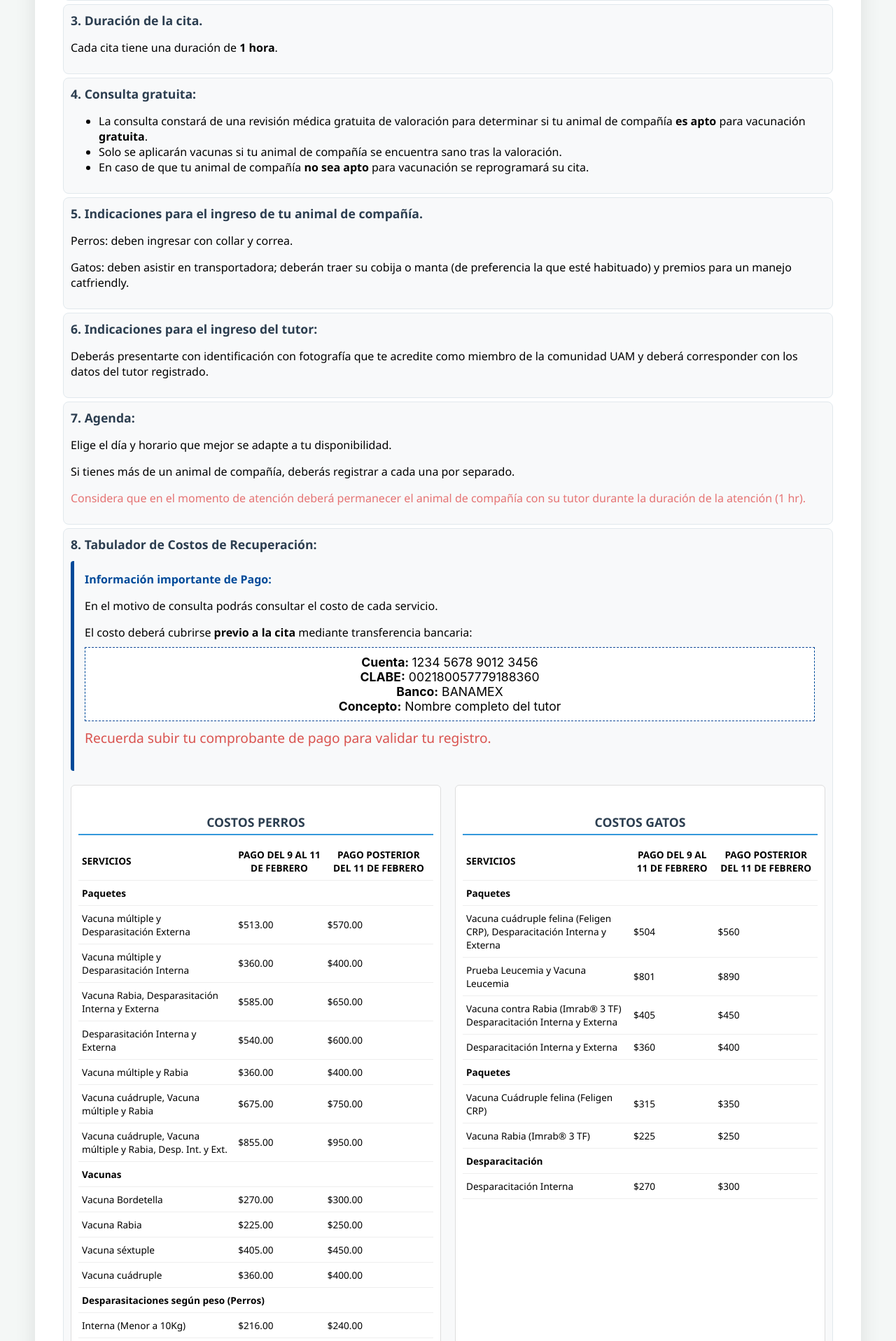
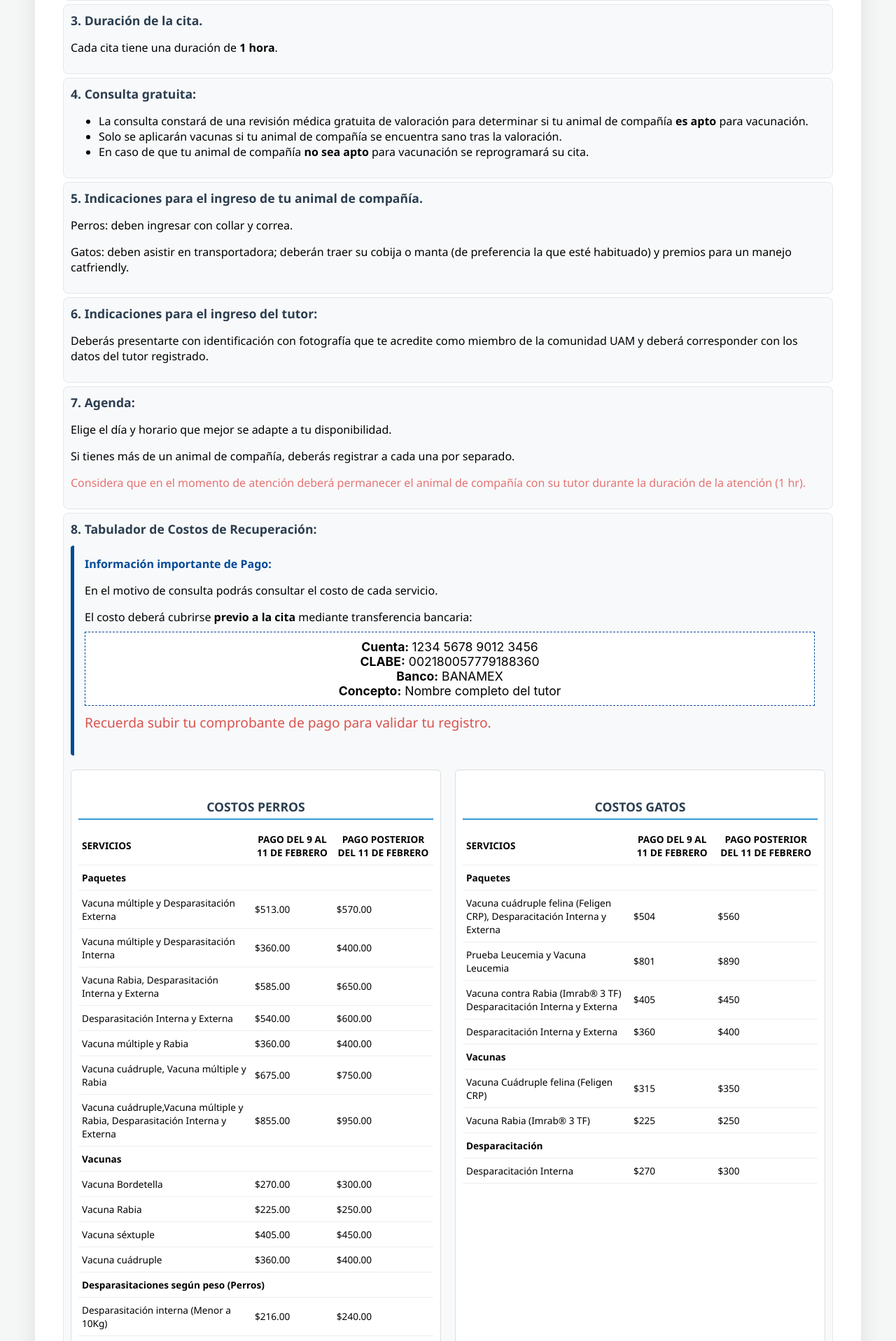
Before and after one commit to yolisovi/hospital-veterinario-hve, a Flask app: page / in a window 1280 px wide. Shown: the part 394-2311 px from the top of the page at 70% size. Run offline with Flask 3, Linux system fonts and the light colour scheme.

Commit message:
prueba antes del servido3r

```diff
--- a/hospvet/campañas/vacunacion/forms.py
+++ b/hospvet/campañas/vacunacion/forms.py
@@ -64,25 +64,25 @@ class RegistroCitaForm(FlaskForm):
     ])
 
     rango_peso_perro_interno = RadioField('Desparasitación interna según peso', choices=[
-        ('desp_int_menor_10kg', 'Desparasitación interna (Perro < 10Kg)'),
-        ('desp_int_10kg_20kg', 'Desparasitación interna (Perro 10Kg - 20Kg)'),
-        ('desp_int_mayor_20kg', 'Desparasitación interna (Perro > 20Kg)')
+        ('desp_int_menor_10kg', 'Desparasitación interna (Perro peso menor a 10Kg)'),
+        ('desp_int_10kg_20kg', 'Desparasitación interna (Perro peso mayor a 10Kg y hasta 20Kg)'),
+        ('desp_int_mayor_20kg', 'Desparasitación interna (Perro peso mayor a 20Kg)')
     ], validators=[Optional()])
 
     rango_peso_perro_externo = RadioField('Desparasitación externa según peso', choices=[
-        ('desp_ext_menor_10kg', 'Desparasitación externa (Perro < 10Kg)'),
-        ('desp_ext_10kg_20kg', 'Desparasitación externa (Perro 10Kg - 20Kg)'),
-        ('desp_ext_mayor_20kg', 'Desparasitación externa (Perro > 20Kg)')
+        ('desp_ext_menor_10kg', 'Desparasitación externa (Perro peso menor a 10Kg)'),
+        ('desp_ext_10kg_20kg', 'Desparasitación externa (Perro peso mayor a 10Kg y hasta 20Kg)'),
+        ('desp_ext_mayor_20kg', 'Desparasitación externa (Perro peso mayor a 20Kg)')
     ], validators=[Optional()])
 
     servicios_gato = MultiCheckboxField('Servicios para Gatos', choices=[
-        ('v_cuadruple_desparacitacion_completa', 'Vacuna cuádruple felina y Desparasitación Interna/Externa'),
+        ('v_cuadruple_desparacitacion_completa', 'Vacuna cuádruple felina (Feligen CRP), Desparacitación Interna y Externa'),
         ('prueba_v_leucemia', 'Prueba Leucemia y Vacuna Leucemia'),
-        ('v_rabia_desparacitacion_completa', 'Vacuna contra Rabia y Desparasitación Interna/Externa'),
-        ('desparacitacion_interna_externa', 'Desparasitación Interna y Externa'),
+        ('v_rabia_desparacitacion_completa', 'Vacuna contra Rabia (Imrab® 3 TF) Desparacitación Interna y Externa'),
+        ('desparacitacion_interna_externa', 'Desparacitación Interna y Externa'),
         ('v_cuadruple_felina', 'Vacuna Cuádruple felina (Feligen CRP)'),
-        ('desparacitacion_interna', 'Desparasitación Interna'),
-        ('v_antirrabica_gato', 'Vacuna Rabia (Imrab 3 TF)')
+        ('desparacitacion_interna', 'Desparacitación Interna'),
+        ('v_antirrabica_gato', 'Vacuna Rabia (Imrab® 3 TF)')
     ], validators=[Optional()])
 
 
--- a/hospvet/templates/formulario_vacunacion_2026.html
+++ b/hospvet/templates/formulario_vacunacion_2026.html
@@ -51,7 +51,7 @@
             <div class="info-card">
                 <h4>4. Consulta gratuita:</h4>
                 <ul class="card-list">
-                    <li>La consulta constará de una revisión médica gratuita de valoración para determinar si tu animal de compañía <strong>es apto</strong> para vacunación <strong>gratuita</strong>.</li>
+                    <li>La consulta constará de una revisión médica gratuita de valoración para determinar si tu animal de compañía <strong>es apto</strong> para vacunación.</li>
                     <li>Solo se aplicarán vacunas si tu animal de compañía se encuentra sano tras la valoración.</li>
                     <li>En caso de que tu animal de compañía <strong>no sea apto </strong>para vacunación se reprogramará su cita.</li>
                 </ul>
@@ -139,7 +139,8 @@
                                     <td>$750.00</td>
                                 </tr>
                                 <tr>
-                                    <td style="text-align: left;">Vacuna cuádruple, Vacuna múltiple y Rabia, Desp. Int. y Ext.</td>
+                                    <td style="text-align: left;">Vacuna cuádruple,Vacuna múltiple y
+                                    Rabia, Desparasitación Interna y Externa</td>
                                     <td>$855.00</td>
                                     <td>$950.00</td>
                                 </tr>
@@ -170,32 +171,32 @@
                                     <td colspan="3" style="text-align: left;"><strong>Desparasitaciones según peso (Perros)</strong></td>
                                 </tr>
                                 <tr>
-                                    <td style="text-align: left;">Interna (Menor a 10Kg)</td>
+                                    <td style="text-align: left;">Desparasitación interna (Menor a 10Kg)</td>
                                     <td>$216.00</td>
                                     <td>$240.00</td>
                                 </tr>
                                 <tr>
-                                    <td style="text-align: left;">Interna (10Kg hasta 20Kg)</td>
+                                    <td style="text-align: left;">Desparasitación interna (10Kg hasta 20Kg)</td>
                                     <td>$252.00</td>
                                     <td>$280.00</td>
                                 </tr>
                                 <tr>
-                                    <td style="text-align: left;">Interna (Mayor a 20Kg)</td>
+                                    <td style="text-align: left;">Desparasitación interna (Mayor a 20Kg)</td>
                                     <td>$270.00</td>
                                     <td>$300.00</td>
                                 </tr>
                                 <tr>
-                                    <td style="text-align: left;">Externa (Menor a 10Kg)</td>
+                                    <td style="text-align: left;">Desparasitación externa (Menor a 10Kg)</td>
                                     <td>$180.00</td>
                                     <td>$200.00</td>
                                 </tr>
                                 <tr>
-                                    <td style="text-align: left;">Externa (10Kg hasta 20Kg)</td>
+                                    <td style="text-align: left;">Desparasitación externa (10Kg hasta 20Kg)</td>
                                     <td>$225.00</td>
                                     <td>$250.00</td>
                                 </tr>
                                 <tr>
-                                    <td style="text-align: left;">Externa (Mayor a 20Kg)</td>
+                                    <td style="text-align: left;">Desparasitación externa (Mayor a 20Kg)</td>
                                     <td>$270.00</td>
                                     <td>$300.00</td>
                                 </tr>
@@ -238,7 +239,7 @@
                                     <td>$400</td>
                                 </tr>
                                 <tr class="table-secondary">
-                                    <td colspan="3" style="text-align: left;"><strong>Paquetes</strong></td>
+                                    <td colspan="3" style="text-align: left;"><strong>Vacunas</strong></td>
                                 </tr>
                                 <tr>
                                     <td style="text-align: left;">Vacuna Cuádruple felina (Feligen CRP)</td>
```
